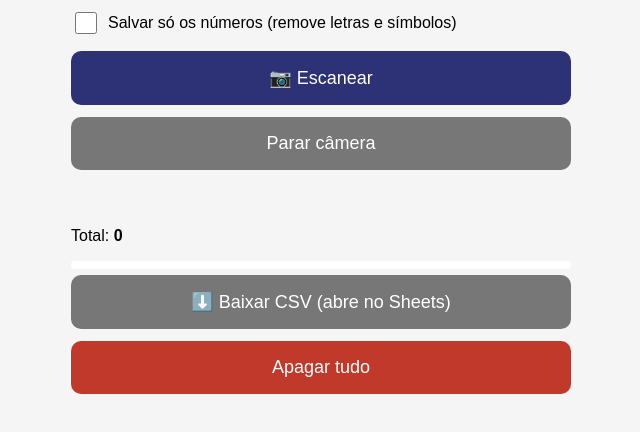
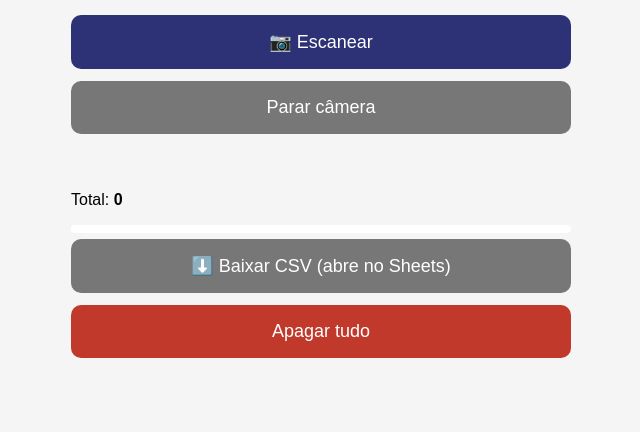
Before and after one commit to LOGISTCYURI/Bip-Pacotes-CSV, a plain HTML site: page index.html in a window 1280 px wide. Shown: the part 46-478 px from the top of the page, without its empty margins (319-959 px from the left). Drawn offline with Linux system fonts and the light colour scheme.

Commit message:
Salva sempre so numeros (sem caixinha)

```diff
--- a/index.html
+++ b/index.html
@@ -21,11 +21,6 @@
 </head>
 <body>
 <h1>Leitor de QR e Código de Barras</h1>
-
-<label class="opcao">
-  <input type="checkbox" id="soNumeros">
-  Salvar só os números (remove letras e símbolos)
-</label>
 
 <div id="reader"></div>
 <button id="btnEscanear">📷 Escanear</button>
@@ -68,8 +63,7 @@
   }
 
   function registrar(textoLido) {
-    const apenasNumeros = document.getElementById('soNumeros').checked;
-    const codigo = apenasNumeros ? textoLido.replace(/\D/g, '') : textoLido;
+    const codigo = textoLido.replace(/\D/g, ''); // salva só os números
     if (!codigo) {
       mostrarStatus('Lido, mas sem números: ' + textoLido);
       return;
@@ -154,10 +148,6 @@
     }
   }
 
-  const checkNumeros = document.getElementById('soNumeros');
-  checkNumeros.checked = localStorage.getItem('soNumeros') === '1';
-  checkNumeros.onchange = () => localStorage.setItem('soNumeros', checkNumeros.checked ? '1' : '0');
-
   document.getElementById('btnEscanear').onclick = iniciarCamera;
   document.getElementById('btnParar').onclick = pararCamera;
   document.getElementById('btnExportar').onclick = exportarCSV;
```
